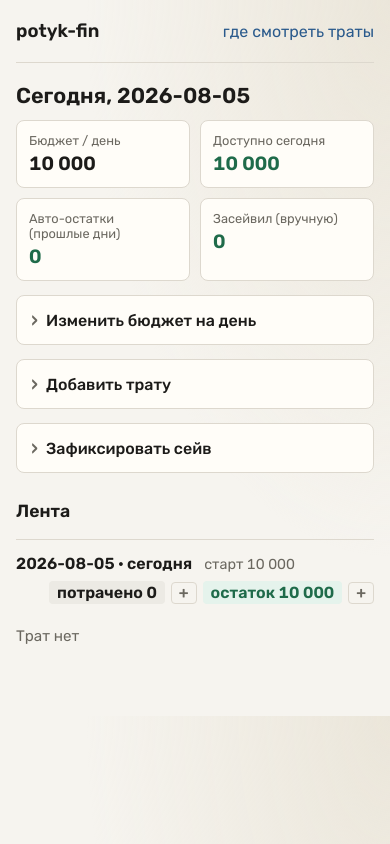
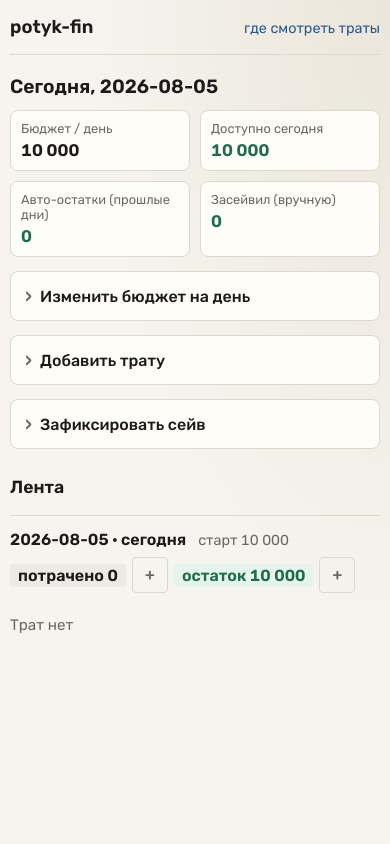
Before and after one commit to potykion/potyk-fin, a Flask app: page /fin in a window 390 px wide. Run offline with Flask 3, Linux system fonts and the light colour scheme; a user stored in the database is signed in; data that the repository does not hold is empty.

Commit message:
style: mobile compat

```diff
--- a/templates/_base.html
+++ b/templates/_base.html
@@ -2,7 +2,7 @@
 <html lang="ru">
 <head>
     <meta charset="UTF-8">
-    <meta name="viewport" content="width=device-width, initial-scale=1.0">
+    <meta name="viewport" content="width=device-width, initial-scale=1, viewport-fit=cover">
     <title>potyk-fin</title>
     <script src="https://unpkg.com/htmx.org@2.0.4"></script>
     <link rel="preconnect" href="https://fonts.googleapis.com">
@@ -20,20 +20,33 @@
             --bad-bg: #f8e8e8;
             --card: #fffdf8;
             --accent: #2a5a8c;
+            --pad-x: max(12px, env(safe-area-inset-left));
+            --pad-r: max(12px, env(safe-area-inset-right));
         }
 
         * { box-sizing: border-box; }
 
+        html {
+            width: 100%;
+            height: 100%;
+            -webkit-text-size-adjust: 100%;
+            text-size-adjust: 100%;
+        }
+
         body {
+            width: 100%;
             max-width: 720px;
+            min-height: 100%;
+            min-height: 100dvh;
             margin: 0 auto;
-            padding: 0 16px 48px;
+            padding: 0 var(--pad-r) calc(48px + env(safe-area-inset-bottom)) var(--pad-x);
             font-family: "Rubik", system-ui, sans-serif;
             color: var(--ink);
             background:
                 radial-gradient(ellipse at top right, #ebe6da 0%, transparent 55%),
                 var(--bg);
             position: relative;
+            overflow-x: clip;
         }
 
         body.debug-env::before {
@@ -60,12 +73,17 @@
             z-index: 1;
         }
 
+        main {
+            width: 100%;
+        }
+
         a { color: var(--accent); text-decoration: none; }
 
         header {
-            padding: 20px 0;
+            padding: 16px 0;
             display: flex;
-            gap: 12px;
+            flex-wrap: wrap;
+            gap: 8px 12px;
             align-items: baseline;
         }
 
@@ -75,7 +93,11 @@
             color: var(--ink);
         }
 
-        header .spacer { flex-grow: 1; }
+        header .spacer { flex-grow: 1; min-width: 8px; }
+
+        header a:not(.brand) {
+            font-size: 0.9rem;
+        }
 
         hr {
             border: none;
@@ -192,21 +214,26 @@
             color: var(--ink);
         }
 
-        input {
-            padding: 8px 10px;
+        input, select {
+            width: 100%;
+            max-width: 100%;
+            padding: 10px 12px;
             border: 1px solid var(--line);
             border-radius: 6px;
             background: #fff;
+            font-size: 16px; /* iOS: без зума при фокусе */
         }
 
         button, .btn {
-            padding: 8px 12px;
+            padding: 10px 14px;
             border: 1px solid var(--ink);
             border-radius: 6px;
             background: var(--ink);
             color: #fff;
             cursor: pointer;
             font-weight: 500;
+            min-height: 44px;
+            touch-action: manipulation;
         }
 
         button.secondary, .btn.secondary {
@@ -222,16 +249,17 @@
             border: none;
             box-shadow: none;
             color: var(--muted);
-            padding: 0;
+            padding: 8px 4px;
             margin: 0;
             font-size: 0.75rem;
             font-weight: 400;
             line-height: 1;
             width: auto;
-            min-width: 0;
-            min-height: 0;
+            min-width: 44px;
+            min-height: 44px;
             height: auto;
             cursor: pointer;
+            touch-action: manipulation;
         }
 
         button.danger:hover,
@@ -276,7 +304,8 @@
             display: flex;
             flex-wrap: wrap;
             gap: 6px;
-            align-items: baseline;
+            align-items: center;
+            max-width: 100%;
         }
 
         .day-head .badge {
@@ -302,6 +331,9 @@
             line-height: 1;
             padding: 2px 7px;
             border-radius: 4px;
+            min-height: 0;
+            min-width: 0;
+            touch-action: manipulation;
         }
 
         .day-head .add-expense-day:hover,
@@ -324,6 +356,13 @@
             background: #e8eef5;
             color: #2a4a6b;
         }
+        .table-wrap {
+            width: 100%;
+            overflow-x: auto;
+            -webkit-overflow-scrolling: touch;
+            overscroll-behavior-x: contain;
+        }
+
         table {
             width: 100%;
             border-collapse: collapse;
@@ -361,15 +400,108 @@
 
         .savings-list li {
             display: flex;
-            gap: 10px;
+            flex-wrap: wrap;
+            gap: 6px 10px;
             align-items: baseline;
-            padding: 6px 0;
+            padding: 8px 0;
             border-bottom: 1px solid var(--line);
             font-variant-numeric: tabular-nums;
         }
 
         .savings-list .amt { font-weight: 500; min-width: 5rem; }
-        .savings-list .note { flex: 1; color: var(--muted); font-size: 0.9rem; }
+        .savings-list .note { flex: 1 1 8rem; color: var(--muted); font-size: 0.9rem; word-break: break-word; }
+
+        @media (max-width: 559px) {
+            :root {
+                --pad-x: max(10px, env(safe-area-inset-left));
+                --pad-r: max(10px, env(safe-area-inset-right));
+            }
+
+            h1 { font-size: 1.2rem; }
+
+            .summary {
+                grid-template-columns: 1fr 1fr;
+            }
+
+            .stat {
+                padding: 10px;
+            }
+
+            .stat .value {
+                font-size: 1.05rem;
+                word-break: break-word;
+            }
+
+            .day-head .badges {
+                margin-left: 0;
+                width: 100%;
+            }
+
+            .day-head .add-expense-day,
+            .day-head .add-saving-day {
+                min-width: 36px;
+                min-height: 36px;
+                display: inline-flex;
+                align-items: center;
+                justify-content: center;
+                padding: 0;
+            }
+
+            /* Лента трат: карточки вместо узкой таблицы */
+            .day .table-wrap table,
+            .day .table-wrap thead,
+            .day .table-wrap tbody,
+            .day .table-wrap th,
+            .day .table-wrap td,
+            .day .table-wrap tr {
+                display: block;
+                width: 100%;
+            }
+
+            .day .table-wrap thead { display: none; }
+
+            .day .table-wrap tr {
+                background: var(--card);
+                border: 1px solid var(--line);
+                border-radius: 8px;
+                padding: 10px 12px;
+                margin-bottom: 8px;
+            }
+
+            .day .table-wrap td {
+                border: none;
+                padding: 2px 0;
+                display: flex;
+                justify-content: space-between;
+                gap: 12px;
+                align-items: baseline;
+            }
+
+            .day .table-wrap td::before {
+                content: attr(data-label);
+                color: var(--muted);
+                font-size: 0.75rem;
+                font-weight: 500;
+                flex-shrink: 0;
+            }
+
+            .day .table-wrap td.num {
+                text-align: left;
+            }
+
+            .day .table-wrap td:last-child {
+                justify-content: flex-end;
+                margin-top: 4px;
+                min-height: 28px;
+            }
+
+            .day .table-wrap td:last-child::before { content: none; }
+
+            .day .table-wrap td:first-child {
+                font-weight: 600;
+                font-size: 1.05rem;
+            }
+        }
     </style>
 </head>
 <body{% if config.DEBUG %} class="debug-env"{% endif %}>
--- a/templates/partials/_day.html
+++ b/templates/partials/_day.html
@@ -26,6 +26,7 @@
     </div>
 
     {% if day.expenses %}
+    <div class="table-wrap">
     <table>
         <thead>
         <tr>
@@ -39,10 +40,11 @@
         <tbody>
         {% for e in day.expenses %}
         <tr>
-            <td>{{ e.amount | rub }}</td>
-            <td>{{ e.category }}</td>
-            <td class="muted">{{ e.description or '—' }}</td>
-            <td class="num balance {% if e.running_balance < 0 %}bad{% elif e.running_balance > 0 %}ok{% endif %}">
+            <td data-label="Сумма">{{ e.amount | rub }}</td>
+            <td data-label="Категория">{{ e.category }}</td>
+            <td class="muted" data-label="Описание">{{ e.description or '—' }}</td>
+            <td class="num balance {% if e.running_balance < 0 %}bad{% elif e.running_balance > 0 %}ok{% endif %}"
+                data-label="Баланс">
                 {{ e.running_balance | rub }}
             </td>
             <td>
@@ -56,6 +58,7 @@
         {% endfor %}
         </tbody>
     </table>
+    </div>
     {% else %}
     <p class="empty">Трат нет</p>
     {% endif %}
```
